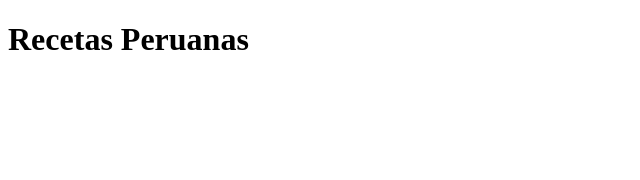
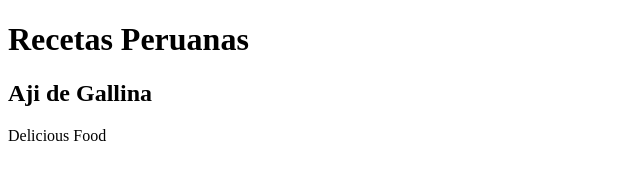
Before and after one commit to miwelvc/G19-Primero, a plain HTML site: page index.html in a window 1280 px wide. Shown: the whole page, without its empty margins (0-640 px from the left). Drawn offline with Linux system fonts and the light colour scheme.

Commit message:
Agregue Seccion para el Aji de Gallina

```diff
--- a/index.html
+++ b/index.html
@@ -9,5 +9,9 @@
     <header>
         <h1> Recetas Peruanas</h1>
     </header>
+    <section>
+        <h2> Aji de Gallina</h2>
+        <p> Delicious Food </p>
+    </section>
 </body>
 </html>
```
